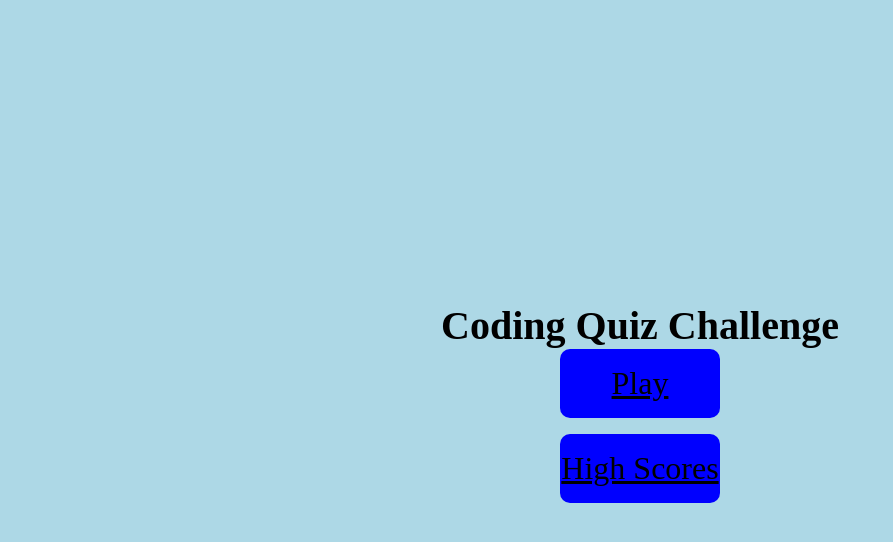
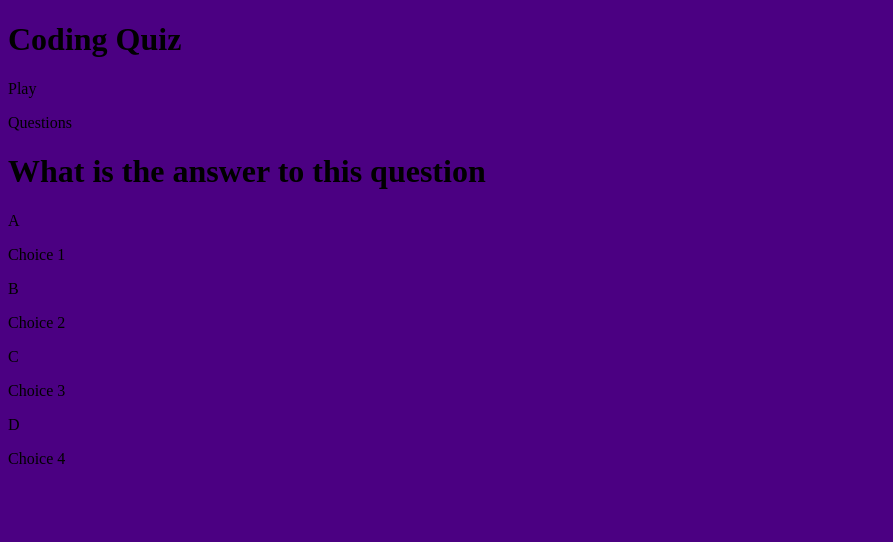
Before and after one commit to Rophillips/Code-Quiz, a plain HTML site: page index.html in a window 1280 px wide. Shown: the whole page, without its empty margins (0-893 px from the left). Drawn offline with Linux system fonts and the light colour scheme.

Commit message:
deleted old files added new to begin again

```diff
--- a/game.css
+++ /dev/null
@@ -1,37 +0,0 @@
-body {
-    color: lightblue;
-}
-.choice-container {
-    display: flex;
-    margin-bottom: 0.8rem;
-    width: 100%;
-    border-radius: 4px;
-    background-color: blue;
-    font-size: 3rem;
-    min-width: 20rem;
-
-}
-.choice-prefix {
-    padding: 2rem 2.5rem;
-    color: white
-}
-.choice-text {
-    padding: 2rem;
-    width: 100%;
-}
-@media screen and (max-width: 760px) {
-    .choice-container {
-        min-width: 40rem;
-    }
-}
-#hud {
-    display: flex;
-    justify-content: space-between;
-}
-.hud-prefix {
-    text-align: center;
-    font-size: 2rem;
-}
-.hud-main-text {
-    text-align: center;
-}
--- a/index.html
+++ b/index.html
@@ -1,37 +1,40 @@
 <!DOCTYPE html>
 <html lang="en">
-
 <head>
     <meta charset="UTF-8">
     <meta name="viewport" content="width=device-width, initial-scale=1.0">
-    <title>Code Quiz</title>
+    <title>Document</title>
     <link rel="stylesheet" href="style.css">
+
 </head>
+<body>
+    <div class="container">
+        <div id="game" class="justify-center flex-column">
+           <h1>Coding Quiz</h1>
+           <div class="btn">Play</div>
+           <p id="questionsText">
+               Questions
+           </p>
+        </div>
+    </div>
+    <h1 id="question">What is the answer to this question</h1>
+    <div class="choice-container">
+        <p class="choice-prefix">A</p>
+        <p class="choice-text" data-number="1">Choice 1</p>
+    </div>
+    <div class="choice-container">
+        <p class="choice-prefix">B</p>
+        <p class="choice-text" data-number="2">Choice 2</p>
+    </div>
+    <div class="choice-container">
+        <p class="choice-prefix">C</p>
+        <p class="choice-text" data-number="3">Choice 3</p>
+    </div>
+    <div class="choice-container">
+        <p class="choice-prefix">D</p>
+        <p class="choice-text" data-number="4">Choice 4</p>
+    </div>
+    <script src="script.js"></script>
 
-<body>
-
-
-    <h2 id="timer"></h2>
-    <div class="container">
-        <div id="home" class="flex-column flex-center">
-            <h1>Coding Quiz Challenge</h1>
-            <a href="/game.html" class="btn">Play</a>
-            <a href="/highscores.html" id="highscore-btn" class="btn">High Scores</a>
-
-       <!-- </div>
-        <ul id="choices"></ul>
-
-
-        <div id="question"></div>-->
-
-
-        <!-- <button id="startButton">Start</button>-->
-
-
-    </div>
-
-    <!--<script src="https://ajax.googleapis.com/ajax/libs/jquery/3.5.1/jquery.min.js"></script>
-    <script src="script.js"></script> -->
 </body>
-
 </html>
--- a/style.css
+++ b/style.css
@@ -1,68 +1,3 @@
 body {
-    background-color: lightblue;
+    background-color: indigo;
 }
-* {
-   box-sizing: border-box;
-   margin: 0;
-   padding: 0;
-   font-size: 16px;
-}
-
-/*li {
-    height: 50px;
-    background-color: blue;
-    margin-top: 5px;
-    margin-bottom: 5px;
-    padding: 5px;
-    color: white;
-    font-size: 1.5em;
-    line-height: 1.5;
-    width: 300px;
-    border: none;
-    cursor: pointer;
-
-}*/
-h1 {
-    font-size: 40px;
-
-}
-h2 {
-    font-size: 20px;
-    margin-bottom: 10px;
-}
-.container {
-    width: 100vw;
-    height: 100vh;
-    display: flex;
-    justify-content: center;
-    max-width: 80rem;
-    margin: 0auto;
-    padding: 2rem;
-
-}
-.flex-column{
-    display: flex;
-    flex-direction: column;
-}
-.flex-center{
-    justify-content: center;
-    align-items: center;
-}
-.justify-center{
-    justify-content: center;
-
-}
-.hidden {
-    display: none;
-}
-.btn {
-    font-size: 2rem;
-    color: black;
-    padding: 1rem 0;
-    width: 10rem;
-    text-align: center;
-    margin-bottom: 1rem;
-    background-color: blue;
-    border-radius: 10px;
-
-}
```
Also changed, not shown: game.html (deleted, +0 -65 lines), game.js (deleted, +0 -139 lines), script.js (added), 1 other file.
